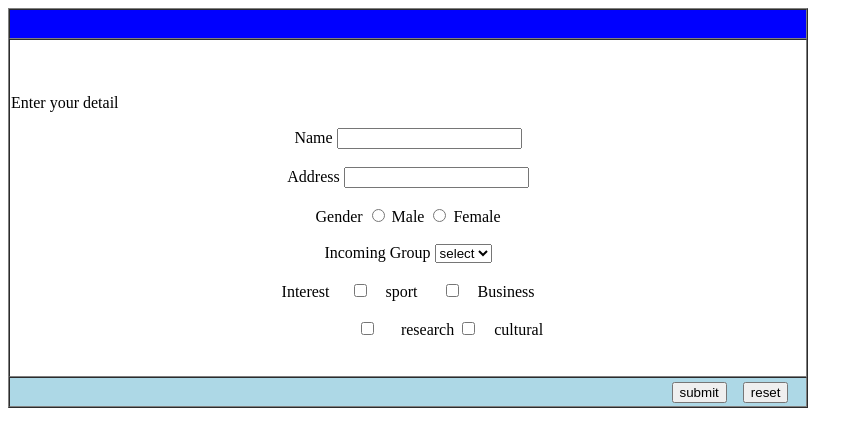
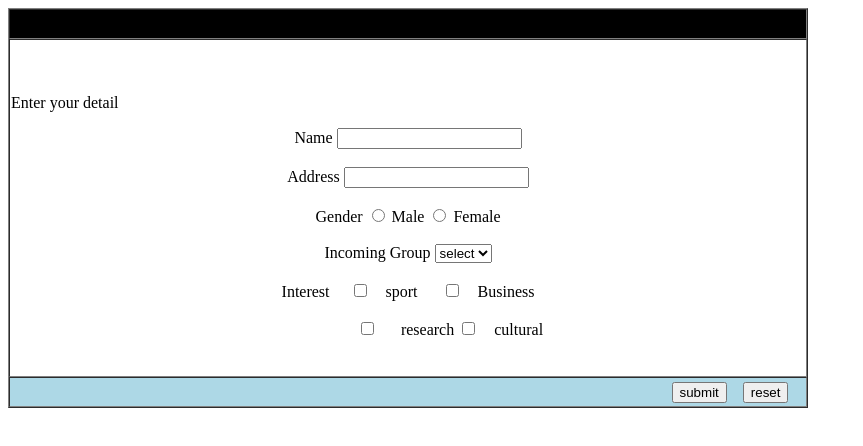
Before and after one commit to kevoojr/jozee, a plain HTML site: page calvoh.html in a window 1280 px wide. Shown: the whole page, without its empty margins (0-863 px from the left). Drawn offline with Linux system fonts and the light colour scheme.

Commit message:
Update calvoh.html

```diff
--- a/calvoh.html
+++ b/calvoh.html
@@ -5,7 +5,7 @@
 </head>
 <body>
 	<table width="800" height="400" cellspacing="0" border="1">
-		<tr width="30" height="30" bgcolor="blue">
+		<tr width="30" height="30" bgcolor="black">
 			<td></td>
 
 		</tr>
```
